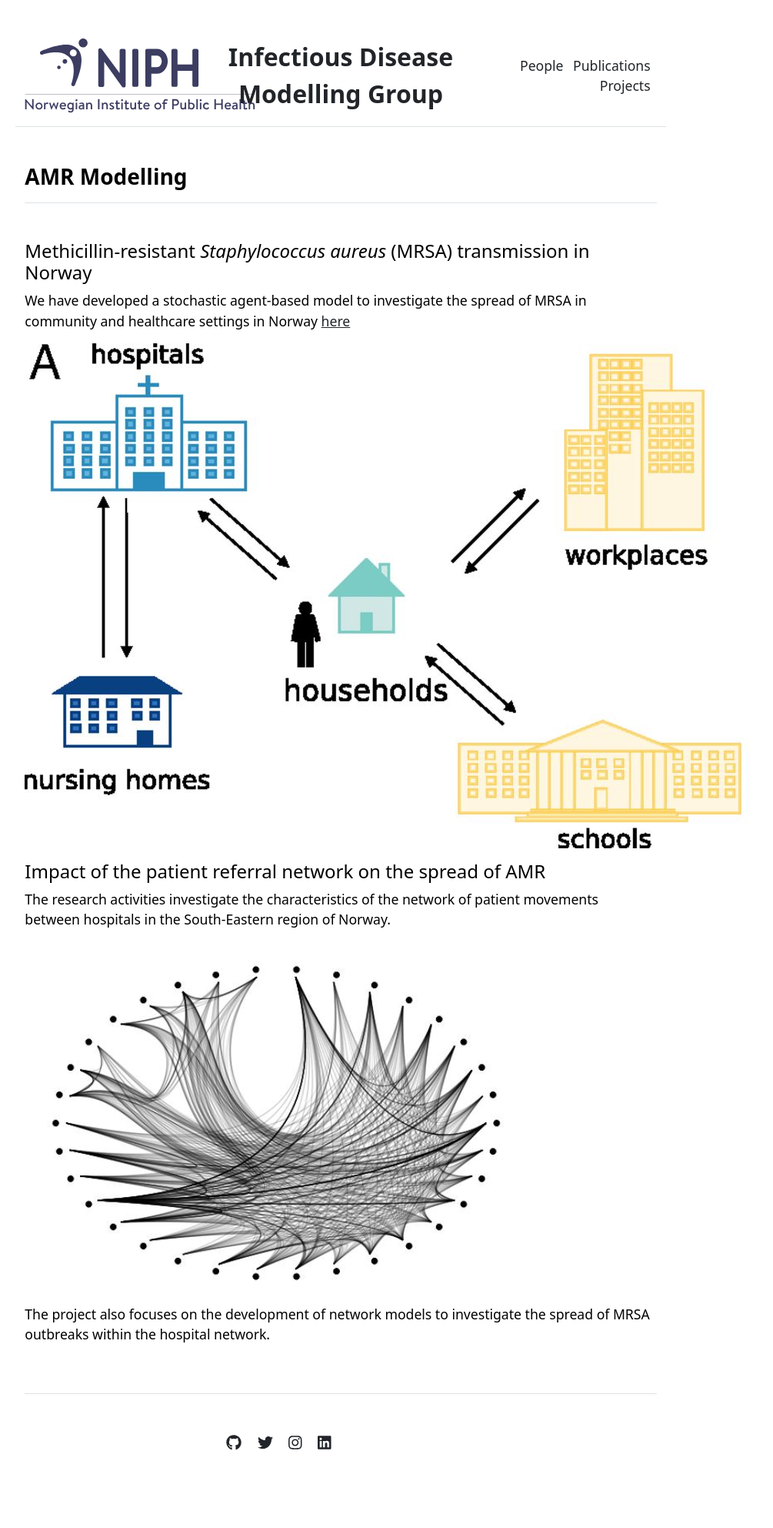
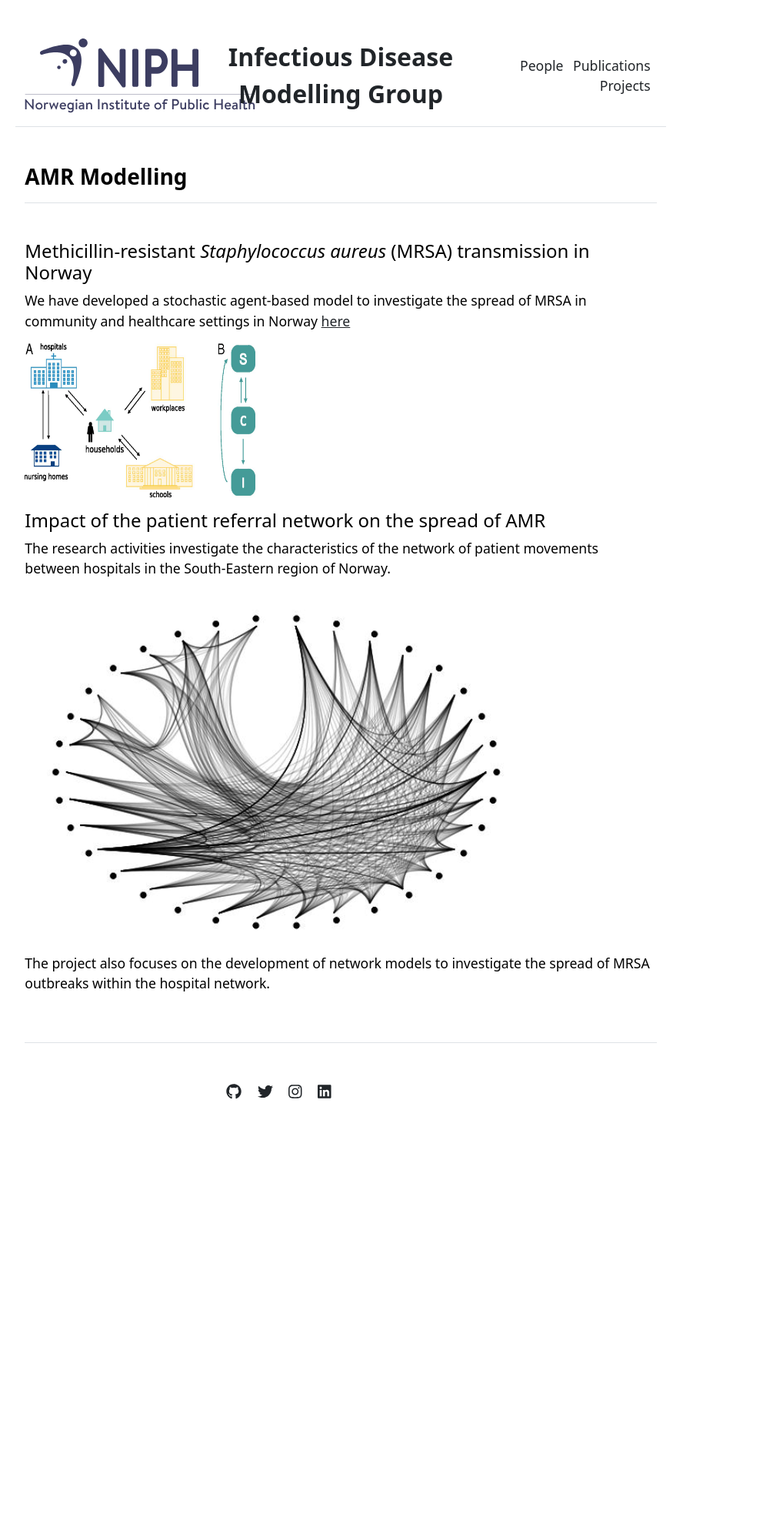
Before and after one commit to folkehelseinstituttet/modelling, a Jekyll site: the page built from projects/AMR.md, in a window 1280 px wide. Shown: the whole page at 77% size, without its empty margins (197-1202 px from the left). Built offline with Jekyll 4.4.1, drawn with Linux system fonts in a browser that asks for light colours; after the commit the page ends 1529 px from its top, so only the background shows below that.

Commit message:
Update AMR.md

```diff
--- a/projects/AMR.md
+++ b/projects/AMR.md
@@ -6,7 +6,7 @@
 #### Methicillin-resistant *Staphylococcus aureus* (MRSA) transmission in Norway
  We have developed a stochastic agent-based model to investigate the spread of MRSA in community and healthcare settings in Norway [here](https://www.pnas.org/doi/abs/10.1073/pnas.1900959116)
 
- ![Schematic of the individual-based model developed in Di Ruscio *et al.*, 2019, to study the spread of MRSA in Norway.]({{'/assets/img/ABM.jpg'|absolute_url}})
+<img src="{{ '/assets/img/ABM.jpg' | absolute_url }}" alt="Schematic of the individual-based model developed in Di Ruscio et al., 2019, to study the spread of MRSA in Norway." width="300" height="200">
 
 #### Impact of the patient referral network on the spread of AMR
 
```
